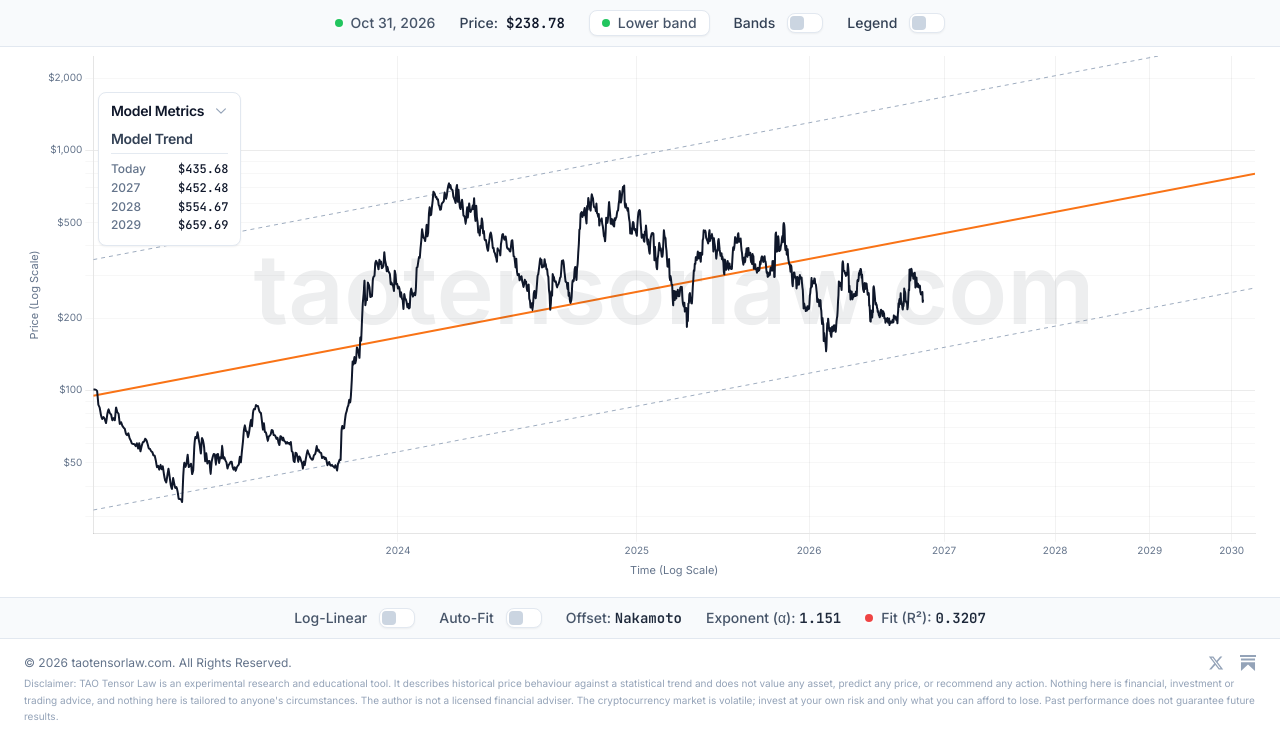
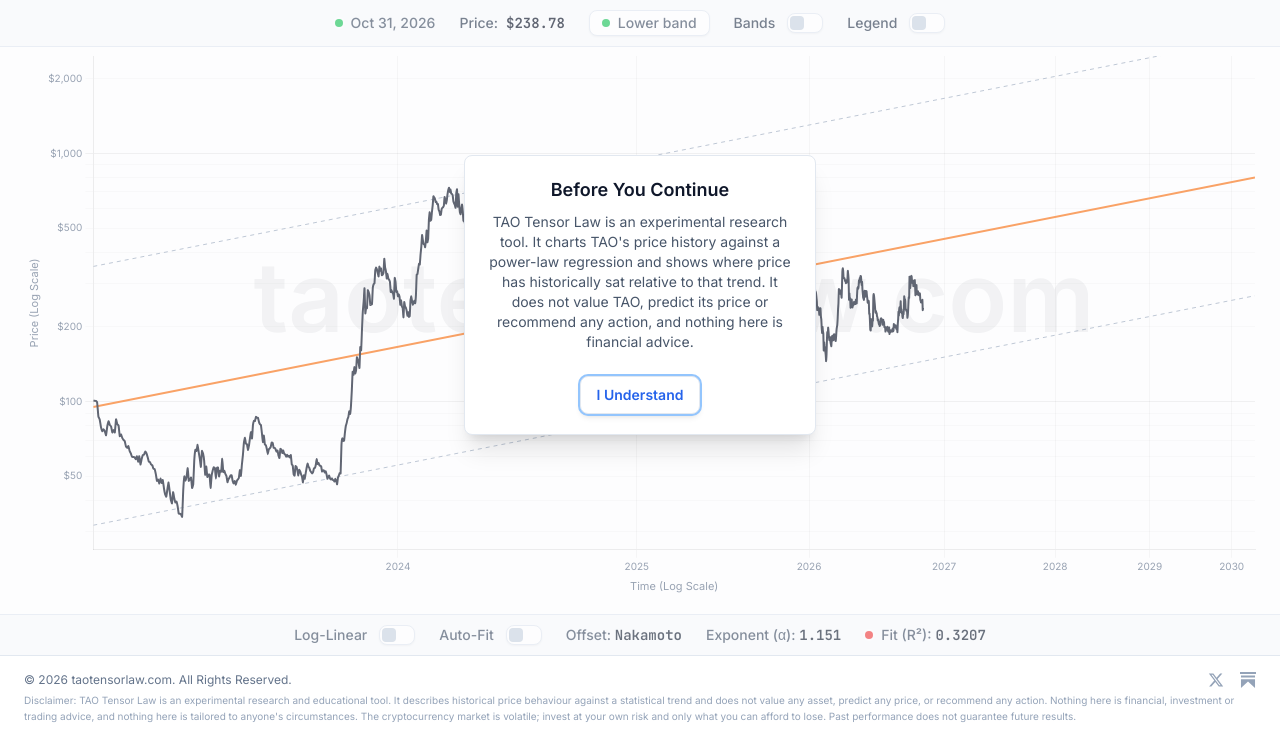
Before and after one commit to decodejar/ttl, a plain HTML site: page index.html in a window 1280 px wide. Shown: the part 64-800 px from the top of the page. Drawn offline with nearby package versions, Linux system fonts and the light colour scheme.

Commit message:
Implement disclaimer overlay and update footer text
Added a disclaimer overlay that requires user acceptance before accessing the app. Updated footer disclaimer text for clarity.

```diff
--- a/index.html
+++ b/index.html
@@ -307,7 +307,42 @@
             <div id="modelFitDiv" class="flex items-center text-slate-600"></div>
 
         </div>
+
+        <!-- Disclaimer: chart stays visible behind this but cannot be used until accepted -->
+        <div id="disclaimerOverlay" class="absolute inset-0 z-50 flex items-center justify-center" style="background-color: rgba(248, 250, 252, 0.35); padding: 1rem;">
+            <div role="dialog" aria-modal="true" aria-labelledby="disclaimerTitle" aria-describedby="disclaimerBody" class="bg-white border border-slate-200 rounded-lg shadow-xl text-center overflow-y-auto" style="width: min(22rem, 100%); max-height: 100%; padding: 1.25rem 1.5rem;">
+                <h2 id="disclaimerTitle" class="text-lg font-semibold text-slate-900 mb-2">Before You Continue</h2>
+                <p id="disclaimerBody" class="text-xs md:text-sm leading-relaxed text-slate-600">TAO Tensor Law is an experimental research tool. It charts TAO's price history against a power-law regression and shows where price has historically sat relative to that trend. It does not value TAO, predict its price or recommend any action, and nothing here is financial advice.</p>
+                <button id="disclaimerAccept" type="button" class="mt-6 px-4 py-2 bg-white border border-slate-200 text-blue-600 text-xs md:text-sm font-semibold rounded-lg shadow-md hover:bg-slate-50 transition-colors focus:outline-none focus:ring-2 focus:ring-blue-300">I Understand</button>
+            </div>
+        </div>
     </div>
+
+    <script>
+        // Disclaimer gate: lock the app until the visitor accepts. Acceptance is remembered
+        // on this device; bump the key version if the disclaimer wording changes.
+        (function () {
+            var KEY = 'ttl-disclaimer-v1';
+            var overlay = document.getElementById('disclaimerOverlay');
+            var main = document.getElementById('mainContainer');
+            if (!overlay || !main) return;
+            var accepted = false;
+            try { accepted = localStorage.getItem(KEY) === '1'; } catch (e) {}
+            if (accepted) { overlay.remove(); return; }
+            var locked = Array.prototype.filter.call(main.children, function (el) { return el !== overlay; });
+            locked.forEach(function (el) { el.setAttribute('inert', ''); });
+            var panel = document.getElementById('modelPanel');
+            if (panel) panel.style.display = 'none';
+            var btn = document.getElementById('disclaimerAccept');
+            btn.addEventListener('click', function () {
+                try { localStorage.setItem(KEY, '1'); } catch (e) {}
+                locked.forEach(function (el) { el.removeAttribute('inert'); });
+                if (panel) panel.style.display = '';
+                overlay.remove();
+            });
+            try { btn.focus({ preventScroll: true }); } catch (e) { btn.focus(); }
+        })();
+    </script>
 
     <!-- Footer -->
     <footer class="bg-white border-t border-slate-200 px-4 sm:px-6 py-2 pt-3 md:py-3 md:pt-4 space-y-1 w-full">
@@ -324,7 +359,7 @@
                 </a>
             </div>
         </div>
-        <p class="text-[10px] text-slate-400 leading-relaxed">Disclaimer: TAO Tensor Law is an experimental research and educational tool. It describes historical price behaviour against a statistical trend and does not value any asset, predict any price, or recommend any action. Nothing here is financial, investment or trading advice, and nothing here is tailored to anyone's circumstances. The author is not a licensed financial adviser. The cryptocurrency market is volatile; invest at your own risk and only what you can afford to lose. Past performance does not guarantee future results.</p>
+        <p class="text-[10px] text-slate-400 leading-relaxed">Disclaimer: TAO Tensor Law is an experimental research and educational tool. It describes historical price behaviour against a statistical trend and does not value any asset, predict any price, or recommend any action. Nothing here is financial, investment or trading advice, and nothing here is tailored to anyone's circumstances. The cryptocurrency market is volatile; invest at your own risk and only what you can afford to lose. Past performance does not guarantee future results.</p>
     </footer>
 
 
```
